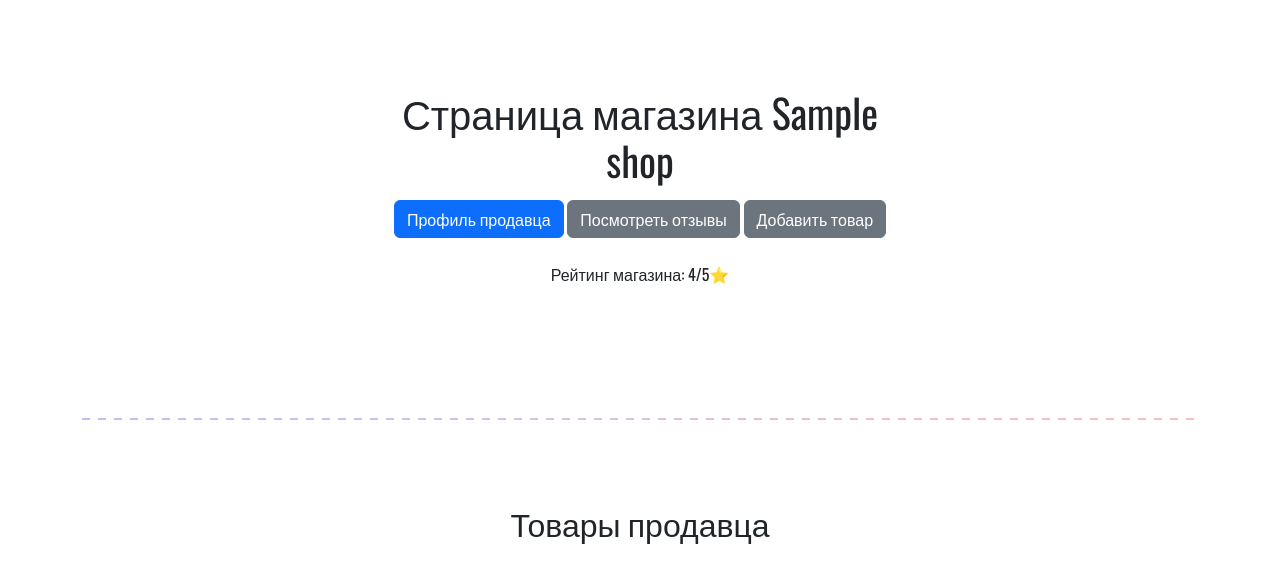
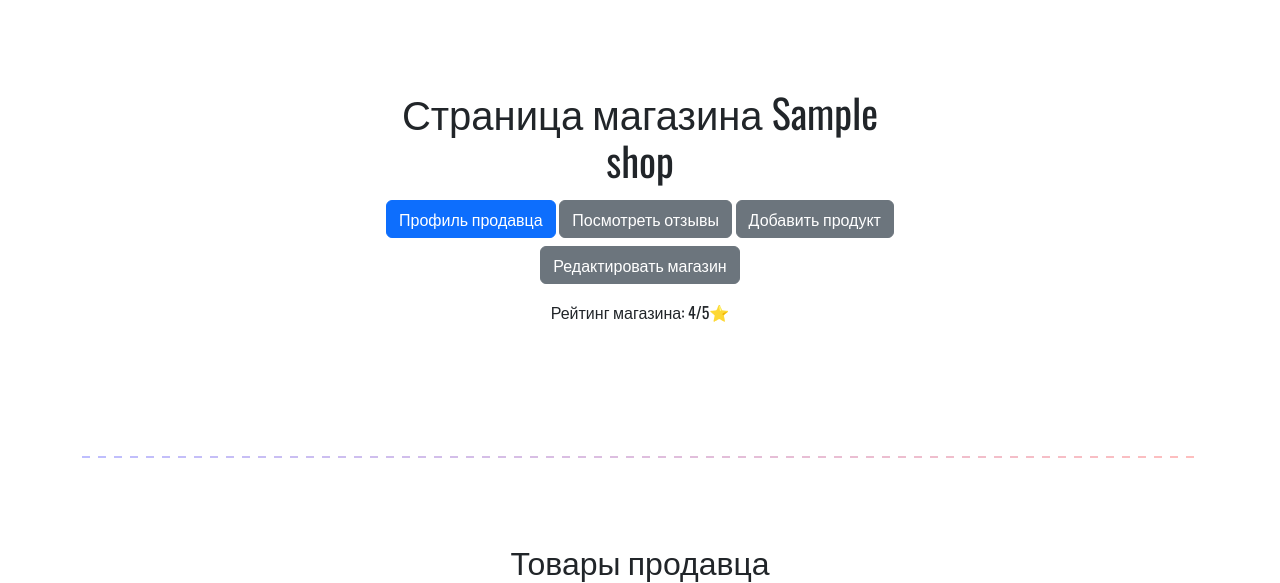
Before and after one commit to Timoha23/django_digital_store, a Django app: page /shop/1/ in a window 1280 px wide. Shown: the part 153-736 px from the top of the page. Run offline with Django 4.2, Linux system fonts and the light colour scheme; a user stored in the database is signed in; tables that the repository leaves empty hold one stand-in row (values such as "Sample post"); grey boxes marked "Sample" are stand-in pictures; some libraries are stand-ins or nearby versions.

Commit message:
добавлена кнопка редактирования магазина

```diff
--- a/digital_store/templates/shop/shop.html
+++ b/digital_store/templates/shop/shop.html
@@ -10,7 +10,8 @@
             <a href="#" class="btn btn-primary my-2">Профиль продавца</a>
             <a href="{% url 'review:reviews_shop_list' shop.id %}" class="btn btn-secondary my-2">Посмотреть отзывы</a>
             {% if shop.owner == request.user %}
-              <a href="{% url 'shop:create_product' shop.id %}" class="btn btn-secondary my-2">Добавить товар</a>
+              <a href="{% url 'shop:create_product' shop.id %}" class="btn btn-secondary my-2">Добавить продукт</a>
+              <a href="{% url 'shop:edit_shop' shop.pk %}" class="btn btn-secondary">Редактировать магазин</a>
             {% endif %}
             {% if shop.avg_rating %}
               <p>Рейтинг магазина: {{ shop.avg_rating|floatformat:"0" }}/5⭐</p>
```
